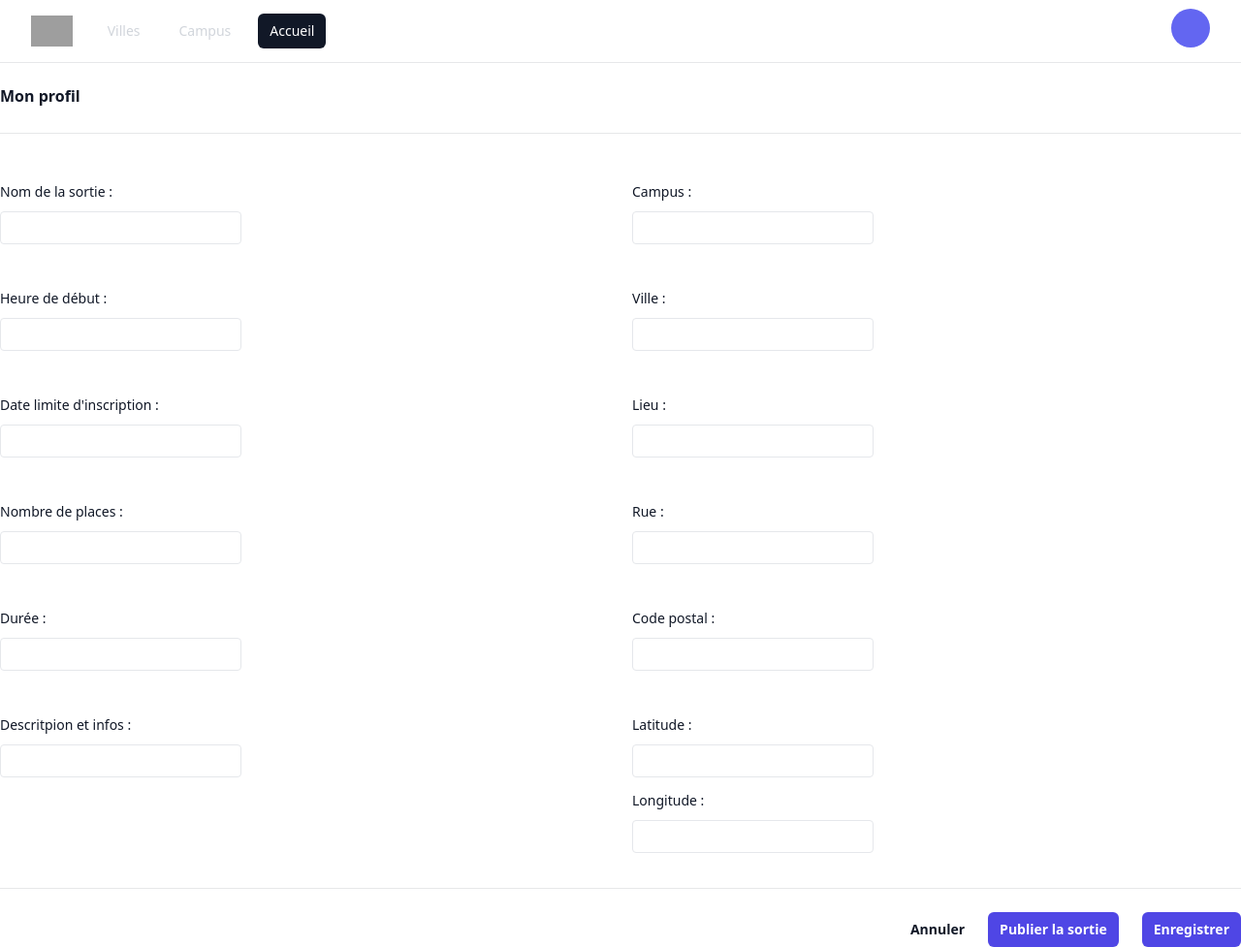
After one commit to XavierDepoortere/ENI-Sortir, a Symfony app: template templates/sortie/createSortie.html.twig in a window 1280 px wide. The commit adds this page. Shown: the whole page at 97% size. Run offline with Twig, Linux system fonts and the light colour scheme; the template is opened without the code that fills it, so the values that code supplies are empty; form fields are guessed from the names that the template uses; some libraries are stand-ins or nearby versions; grey boxes are pictures that could not be loaded.

Commit message:
formulaire créeer une sortie a terminer

```diff
--- a/src/Entity/Lieu.php
+++ b/src/Entity/Lieu.php
@@ -142,4 +142,9 @@ class Lieu
 
         return $this;
     }
+
+    public function __toString()
+    {
+        return $this->nom;
+    }
 }
--- a/src/Form/LieuType.php
+++ b/src/Form/LieuType.php
@@ -25,6 +25,7 @@ class LieuType extends AbstractType
 
             ->add('ville', VilleType::class)
 
+
         ;
     }
 
--- a/src/Form/VilleType.php
+++ b/src/Form/VilleType.php
@@ -15,6 +15,7 @@ class VilleType extends AbstractType
     {
         $builder
             ->add('nom', TextType::class)
+
             ->add('codePostal', TextType::class, [
                 'constraints' => [
                     new Length([
--- a/templates/main/index.html.twig
+++ b/templates/main/index.html.twig
@@ -158,7 +158,7 @@
         </tbody>
     </table>
 </div>
-<a href="{{ path('app_main') }}" class="inline-block px-8 py-4 mt-4 text-sm font-semibold text-white bg-indigo-600 rounded hover:bg-indigo-500 focus:bg-indigo-700 focus:outline-none focus-visible:ring focus-visible:ring-indigo-500 focus-visible:ring-opacity-50">Créer une sortie
+<a href="{{ path('app_sortie_create') }}" class="inline-block px-8 py-4 mt-4 text-sm font-semibold text-white bg-indigo-600 rounded hover:bg-indigo-500 focus:bg-indigo-700 focus:outline-none focus-visible:ring focus-visible:ring-indigo-500 focus-visible:ring-opacity-50">Créer une sortie
   </a>
 </div>
 <script src="https://cdnjs.cloudflare.com/ajax/libs/flowbite/1.8.0/datepicker.min.js"></script>
--- /dev/null
+++ b/templates/sortie/createSortie.html.twig
@@ -0,0 +1,153 @@
+{% extends 'base.html.twig' %}
+
+{% block title %} Creation de sorties | {{ parent() }}{% endblock %}
+
+{% block body %}
+
+    <div class="mt-5 container flex justify-center">
+
+        {{ form_errors(form) }}
+        <form action="#" method="post">
+            {{ form_start(form) }}
+            <div class="space-y-12">
+                <div class="border-b border-gray-900/10 pb-6">
+                    <h1 class="text-base font-semibold leading-7 text-gray-900">Mon profil</h1>
+
+                    <!--<div class="col-span-full">
+                      <label for="photo" class="block text-sm font-medium leading-6 text-gray-900">Photo</label>
+                      <div class="mt-2 flex items-center gap-x-3">
+                        <svg class="h-12 w-12 text-gray-300" viewBox="0 0 24 24" fill="currentColor" aria-hidden="true">
+                          <path fill-rule="evenodd" d="M18.685 19.097A9.723 9.723 0 0021.75 12c0-5.385-4.365-9.75-9.75-9.75S2.25 6.615 2.25 12a9.723 9.723 0 003.065 7.097A9.716 9.716 0 0012 21.75a9.716 9.716 0 006.685-2.653zm-12.54-1.285A7.486 7.486 0 0112 15a7.486 7.486 0 015.855 2.812A8.224 8.224 0 0112 20.25a8.224 8.224 0 01-5.855-2.438zM15.75 9a3.75 3.75 0 11-7.5 0 3.75 3.75 0 017.5 0z" clip-rule="evenodd" />
+                        </svg>
+                        <button type="button" class="rounded-md bg-white px-2.5 py-1.5 text-sm font-semibold text-gray-900 shadow-sm ring-1 ring-inset ring-gray-300 hover:bg-gray-50">Change</button>
+                      </div>
+                    </div>-->
+
+                </div>
+                <div class="border-b border-gray-900/10 pb-6">
+                    <div class="mt-10 grid grid-cols-1 gap-x-6 gap-y-8 sm:grid-cols-6">
+                        <div class="sm:col-span-3">
+                            <label for="{{ form.nom.vars.id }}"
+                                   class="block text-sm font-medium leading-6 text-gray-900">Nom de la sortie : </label>
+                            <div class="mt-2">
+                                {{ form_row(form.nom, {'attr': {'class': 'px-2 py-1 border rounded focus:outline-none focus:border-blue-500'}, 'label': false}) }}
+                            </div>
+                        </div>
+                        <div class="sm:col-span-3">
+                            <label for="{{ form.siteOrganisateur.vars.id }}"
+                                   class="block text-sm font-medium leading-6 text-gray-900">Campus : </label>
+                            <div class="mt-2">
+                                {{ form_row(form.siteOrganisateur, {'attr': {'class': 'px-2 py-1 border rounded focus:outline-none focus:border-blue-500'}, 'label': false}) }}
+                            </div>
+                        </div>
+                        <div class="sm:col-span-3">
+                            <label for="{{ form.dateHeureDebut.vars.id }}"
+                                   class="block text-sm font-medium leading-6 text-gray-900">Heure de début : </label>
+                            <div class="mt-2">
+                                {{ form_row(form.dateHeureDebut, {'attr': {'class': 'px-2 py-1 border rounded focus:outline-none focus:border-blue-500'}, 'label': false}) }}
+                            </div>
+                        </div>
+                        <div class="sm:col-span-3">
+                            <label for="{{ form.lieux.vars.id }}_ville_nom"
+                                   class="block text-sm font-medium leading-6 text-gray-900">Ville : </label>
+                            <div class="mt-2">
+                                {{ form_row(form.lieux.ville.nom, {'attr': {'class': 'px-2 py-1 border rounded focus:outline-none focus:border-blue-500'}, 'label': false}) }}
+                            </div>
+                        </div>
+                        <div class="sm:col-span-3">
+                            <label for="{{ form.dateLimiteInscription.vars.id }}"
+                                   class="block text-sm font-medium leading-6 text-gray-900">Date limite d'inscription
+                                :</label>
+                            <div class="mt-2">
+                                {{ form_row(form.dateLimiteInscription, {'attr': {'class': 'px-2 py-1 border rounded focus:outline-none focus:border-blue-500'}, 'label': false}) }}
+                            </div>
+                        </div>
+
+                        <div class="sm:col-span-3">
+                            <label for="{{ form.lieux.vars.id }}_nom"
+                                   class="block text-sm font-medium leading-6 text-gray-900">Lieu : </label>
+                            <div class="mt-2">
+                                {{ form_row(form.lieux.nom, {'attr': {'class': 'px-2 py-1 border rounded focus:outline-none focus:border-blue-500'}, 'label': false}) }}
+                            </div>
+                        </div>
+
+                        <div class="sm:col-span-3">
+                            <label for="{{ form.nbInscriptionsMax.vars.id }}"
+                                   class="block text-sm font-medium leading-6 text-gray-900">Nombre de places : </label>
+                            <div class="mt-2">
+                                {{ form_row(form.nbInscriptionsMax, {'attr': {'class': 'px-2 py-1 border rounded focus:outline-none focus:border-blue-500'}, 'label': false}) }}
+                            </div>
+                        </div>
+                        <div class="sm:col-span-3">
+                            <label for="{{ form.lieux.vars.id }}_rue"
+                                   class="block text-sm font-medium leading-6 text-gray-900">Rue : </label>
+                            <div class="mt-2">
+                                {{ form_row(form.lieux.rue, {'attr': {'class': 'px-2 py-1 border rounded focus:outline-none focus:border-blue-500'}, 'label': false}) }}
+                            </div>
+                        </div>
+                        <div class="sm:col-span-3">
+                            <label for="{{ form.duree.vars.id }}"
+                                   class="block text-sm font-medium leading-6 text-gray-900">Durée : </label>
+                            <div class="mt-2">
+                                {{ form_row(form.duree, {'attr': {'class': 'px-2 py-1 border rounded focus:outline-none focus:border-blue-500'}, 'label': false}) }}
+                            </div>
+                        </div>
+                        <div class="sm:col-span-3">
+                            <label for="{{ form.lieux.vars.id }}_ville_codePostal"
+                                   class="block text-sm font-medium leading-6 text-gray-900">Code postal : </label>
+                            <div class="mt-2">
+                                {{ form_row(form.lieux.ville.codePostal, {'attr': {'class': 'px-2 py-1 border rounded focus:outline-none focus:border-blue-500'}, 'label': false}) }}
+                            </div>
+                        </div>
+                        <div class="sm:col-span-3">
+                            <label for="{{ form.infosSortie.vars.id }}"
+                                   class="block text-sm font-medium leading-6 text-gray-900">Descritpion et infos : </label>
+                            <div class="mt-2">
+                                {{ form_row(form.infosSortie, {'attr': {'class': 'px-2 py-1 border rounded focus:outline-none focus:border-blue-500'}, 'label': false}) }}
+                            </div>
+                        </div>
+                        <div>
+                        <div class="sm:col-span-3">
+                            <label for="{{ form.lieux.vars.id }}"
+                                   class="block text-sm font-medium leading-6 text-gray-900">Latitude : </label>
+                            <div class="mt-2">
+                                {{ form_row(form.lieux.latitude, {'attr': {'class': 'px-2 py-1 border rounded focus:outline-none focus:border-blue-500'}, 'label': false}) }}
+                            </div>
+                        </div>
+                            <div class="sm:col-span-3">
+                                <label for="{{ form.lieux.vars.id }}"
+                                       class="block text-sm font-medium leading-6 text-gray-900">Longitude : </label>
+                                <div class="mt-2">
+                                    {{ form_row(form.lieux.longitude, {'attr': {'class': 'px-2 py-1 border rounded focus:outline-none focus:border-blue-500'}, 'label': false}) }}
+                                </div>
+                            </div>
+                        </div>
+                    </div>
+                </div>
+
+            </div>
+            <div class="mt-6 flex items-center justify-end gap-x-6">
+                <button type="reset" class="text-sm font-semibold leading-6 text-gray-900">Annuler</button>
+                <button type="submit"
+                        class="rounded-md bg-indigo-600 px-3 py-2 text-sm font-semibold text-white shadow-sm hover:bg-indigo-500 focus-visible:outline focus-visible:outline-2 focus-visible:outline-offset-2 focus-visible:outline-indigo-600">
+                    Publier la sortie
+                </button>
+                <button type="submit"
+                        class="rounded-md bg-indigo-600 px-3 py-2 text-sm font-semibold text-white shadow-sm hover:bg-indigo-500 focus-visible:outline focus-visible:outline-2 focus-visible:outline-offset-2 focus-visible:outline-indigo-600">
+                    Enregistrer
+                </button>
+            </div>
+
+            {{ form_end(form) }}
+
+
+        </form>
+
+
+    </div>
+
+
+
+
+
+{% endblock %}
```
Also changed, not shown: src/Controller/SortieController.php (+28 -1 lines), src/Form/SortieType.php (+9 -6 lines).
